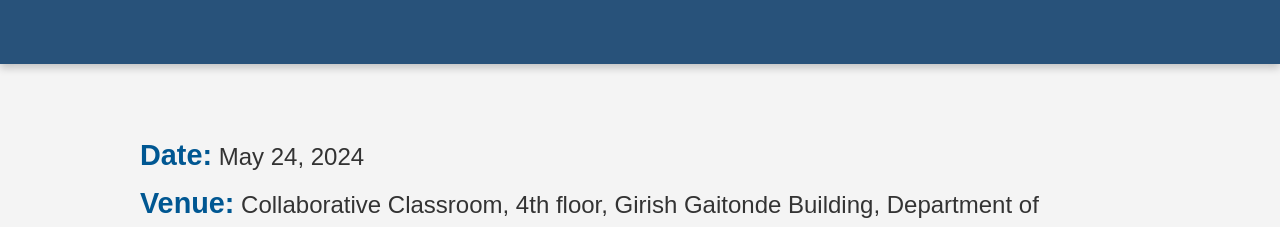
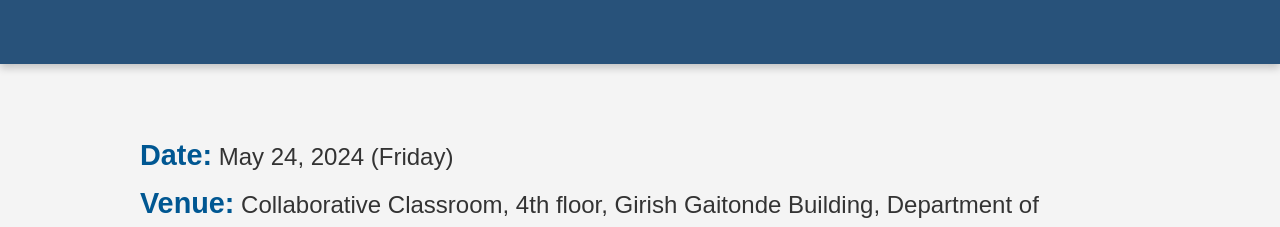
Before and after one commit to Umesh3833/WorkshopDemo, a React (Create React App) app: page / in a window 1280 px wide. Shown: the part 160-387 px from the top of the page. Built offline with nearby package versions, Linux system fonts and the light colour scheme.

Commit message:
updated center alignment of borkar

```diff
--- a/src/App.css
+++ b/src/App.css
@@ -68,7 +68,13 @@ html {
   flex-wrap: wrap;
   justify-content: center;
   align-content: center;
+
   padding: 20px;
+}
+
+.speakers-section div.row{
+  /* align-items: center; */
+  justify-content: center;
 }
 
 .speaker-card {
--- a/src/Venue.js
+++ b/src/Venue.js
@@ -4,7 +4,7 @@ function Venue() {
   return (
     <section className="venue-section">
       {/* <h2 className="venue-title">Venue and Dates</h2> */}
-      <p className="event-date"><span className="label">Date:</span> May 24, 2024</p>
+      <p className="event-date"><span className="label">Date:</span> May 24, 2024 (Friday)</p>
 <p className="venue-info"><span className="label">Venue:</span> Collaborative Classroom, 4th floor, Girish Gaitonde Building, Department of Electrical Engineering, IIT Bombay</p> </section>
   );
 }
```
